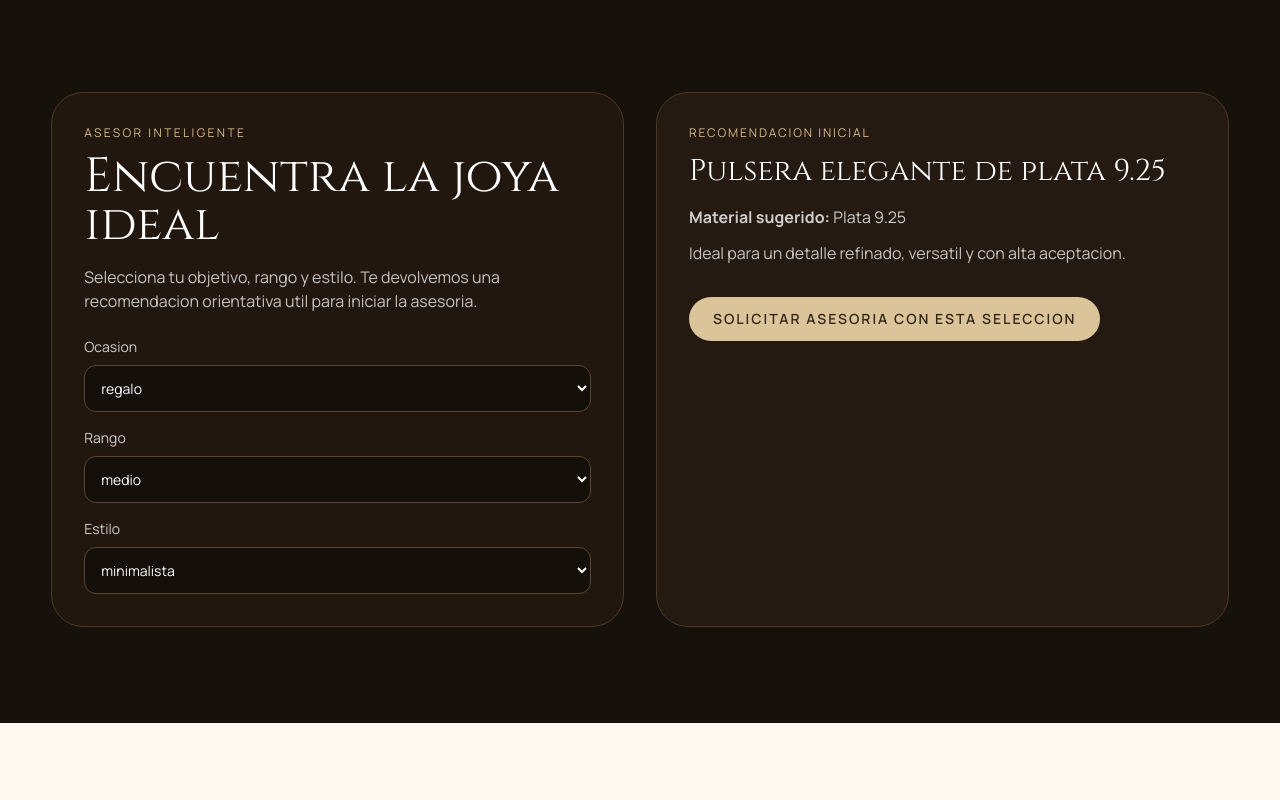
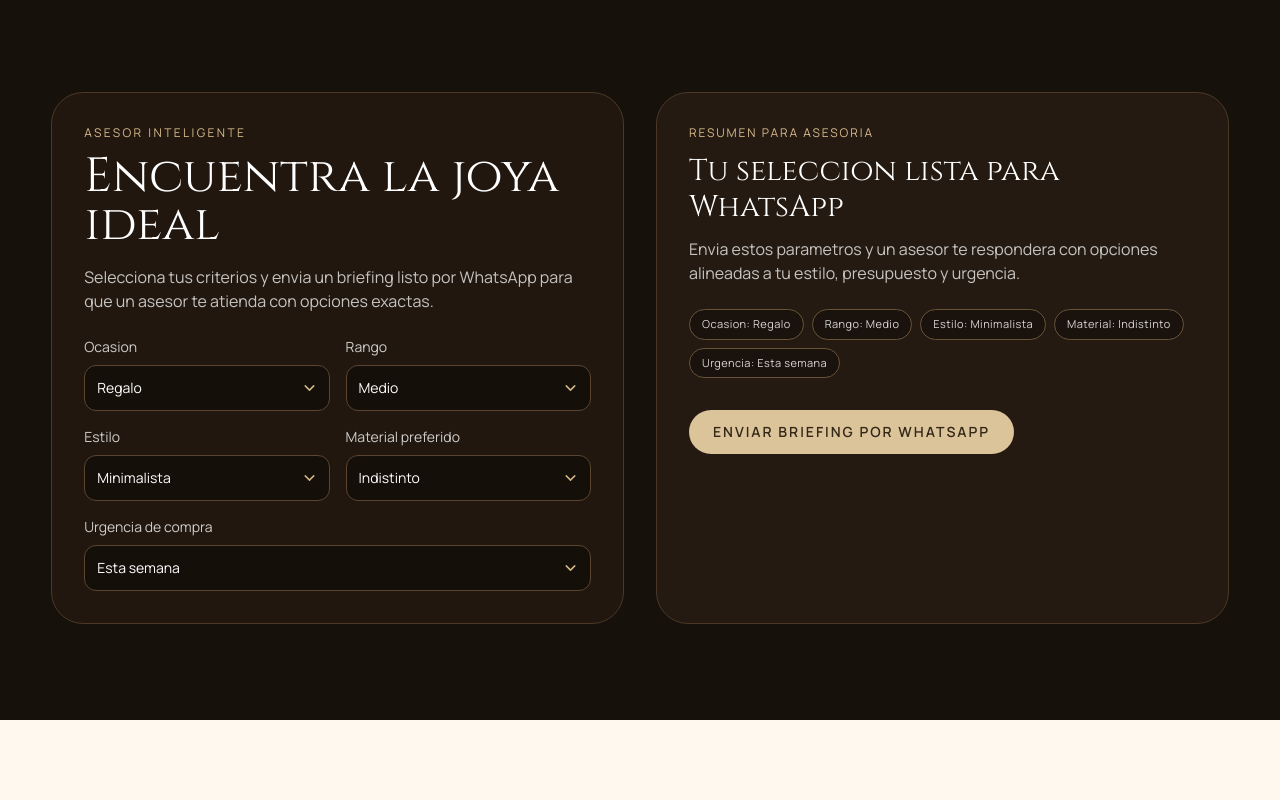
Before and after one commit to DevSebasVelez/joyeria-crespo-jara-web, a Next.js app: page /colecciones in a window 1280 px wide. Shown: the part 1300-2100 px from the top of the page. Built offline with nearby package versions, Linux system fonts and the light colour scheme.

Commit message:
feat: improve smart advisor section

```diff
--- a/app/page.tsx
+++ b/app/page.tsx
@@ -10,6 +10,7 @@ import HomeSignatureSection from "@/components/sections/home/HomeSignatureSectio
 import type { Metadata } from "next";
 import HomeTestimonialsSection from "@/components/sections/home/HomeTestimonialsSection";
 import HomeBuyingGuideSection from "@/components/sections/home/HomeBuyingGuideSection";
+import HomeAdvisorPromoSection from "@/components/sections/home/HomeAdvisorPromoSection";
 
 export const metadata: Metadata = {
   title: "Joyeria Crespo Jara | Inicio",
@@ -22,6 +23,7 @@ export default function Home() {
     <div className="bg-[#f5f1ea]">
       <SiteNavbar />
       <HeroSection />
+      <HomeAdvisorPromoSection />
       <HomeSignatureSection />
       <HomeLuxuryGridSection />
       <HomeMaterialsInsightsSection />
--- a/components/sections/colecciones/ColeccionesAdvisorSection.tsx
+++ b/components/sections/colecciones/ColeccionesAdvisorSection.tsx
@@ -3,43 +3,55 @@
 import { useMemo, useRef, useState } from "react";
 import { useScrollStairReveal } from "@/lib/animations/useScrollStairReveal";
 import gsap from "gsap";
+import { FiChevronDown } from "react-icons/fi";
 
 type Purpose = "regalo" | "uso-diario" | "evento";
 type Budget = "medio" | "alto" | "premium";
 type Style = "clasico" | "moderno" | "minimalista";
+type MaterialPreference = "indistinto" | "oro-750" | "plata-925" | "acero-316";
+type Urgency = "hoy" | "esta-semana" | "este-mes" | "sin-prisa";
 
 const OPTIONS = {
   purpose: ["regalo", "uso-diario", "evento"] as Purpose[],
   budget: ["medio", "alto", "premium"] as Budget[],
   style: ["clasico", "moderno", "minimalista"] as Style[],
+  materialPreference: [
+    "indistinto",
+    "oro-750",
+    "plata-925",
+    "acero-316",
+  ] as MaterialPreference[],
+  urgency: ["hoy", "esta-semana", "este-mes", "sin-prisa"] as Urgency[],
 };
 
-const RECOMMENDATIONS: Record<
-  string,
-  { title: string; material: string; reason: string }
-> = {
-  "regalo-medio-minimalista": {
-    title: "Pulsera elegante de plata 9.25",
-    material: "Plata 9.25",
-    reason: "Ideal para un detalle refinado, versatil y con alta aceptacion.",
-  },
-  "regalo-alto-clasico": {
-    title: "Collar clasico con acabado premium",
-    material: "Oro 750",
-    reason: "Equilibrio entre valor emocional, presencia y durabilidad.",
-  },
-  "evento-premium-moderno": {
-    title: "Set protagonista de gala",
-    material: "Oro 750",
-    reason: "Maxima presencia visual para celebraciones y ocasiones formales.",
-  },
-};
-
-const fallback = {
-  title: "Asesoria personalizada de coleccion",
-  material: "Segun perfil",
-  reason:
-    "Con esta combinacion recomendamos sesion guiada para afinar pieza, talla y acabado.",
+const LABELS = {
+  purpose: {
+    regalo: "Regalo",
+    "uso-diario": "Uso diario",
+    evento: "Evento especial",
+  } satisfies Record<Purpose, string>,
+  budget: {
+    medio: "Medio",
+    alto: "Alto",
+    premium: "Premium",
+  } satisfies Record<Budget, string>,
+  style: {
+    clasico: "Clasico",
+    moderno: "Moderno",
+    minimalista: "Minimalista",
+  } satisfies Record<Style, string>,
+  materialPreference: {
+    indistinto: "Indistinto",
+    "oro-750": "Oro 750",
+    "plata-925": "Plata 9.25",
+    "acero-316": "Acero 3.16",
+  } satisfies Record<MaterialPreference, string>,
+  urgency: {
+    hoy: "Hoy",
+    "esta-semana": "Esta semana",
+    "este-mes": "Este mes",
+    "sin-prisa": "Sin prisa",
+  } satisfies Record<Urgency, string>,
 };
 
 export default function ColeccionesAdvisorSection() {
@@ -49,10 +61,41 @@ export default function ColeccionesAdvisorSection() {
   const [purpose, setPurpose] = useState<Purpose>("regalo");
   const [budget, setBudget] = useState<Budget>("medio");
   const [style, setStyle] = useState<Style>("minimalista");
+  const [materialPreference, setMaterialPreference] =
+    useState<MaterialPreference>("indistinto");
+  const [urgency, setUrgency] = useState<Urgency>("esta-semana");
 
-  const result = useMemo(() => {
-    return RECOMMENDATIONS[`${purpose}-${budget}-${style}`] ?? fallback;
-  }, [purpose, budget, style]);
+  const summaryItems = useMemo(
+    () => [
+      { label: "Ocasion", value: LABELS.purpose[purpose] },
+      { label: "Rango", value: LABELS.budget[budget] },
+      { label: "Estilo", value: LABELS.style[style] },
+      {
+        label: "Material",
+        value: LABELS.materialPreference[materialPreference],
+      },
+      { label: "Urgencia", value: LABELS.urgency[urgency] },
+    ],
+    [purpose, budget, style, materialPreference, urgency],
+  );
+
+  const whatsappMessage = useMemo(() => {
+    const lines = [
+      "Hola, quisiera una asesoria personalizada!",
+      "",
+      "Estoy buscando una joya para:",
+      `- Ocasion: ${LABELS.purpose[purpose]}`,
+      `- Rango: ${LABELS.budget[budget]}`,
+      `- Estilo: ${LABELS.style[style]}`,
+      `- Material preferido: ${LABELS.materialPreference[materialPreference]}`,
+      `- Urgencia: ${LABELS.urgency[urgency]}`,
+      "",
+      "Me gustaria recibir opciones recomendadas segun estos criterios.",
+    ];
+    return lines.join("\n");
+  }, [purpose, budget, style, materialPreference, urgency]);
+
+  const whatsappHref = `https://wa.me/593986517333?text=${encodeURIComponent(whatsappMessage)}`;
 
   useScrollStairReveal(
     rootRef,
@@ -85,7 +128,7 @@ export default function ColeccionesAdvisorSection() {
     }
   };
 
-  const handleSelectFocus = (target: HTMLSelectElement) => {
+  const handleFieldFocus = (target: HTMLSelectElement) => {
     gsap.to(target, {
       borderColor: "#d8bc8d",
       boxShadow: "0 0 0 3px rgba(219,195,154,0.2)",
@@ -94,7 +137,7 @@ export default function ColeccionesAdvisorSection() {
     });
   };
 
-  const handleSelectBlur = (target: HTMLSelectElement) => {
+  const handleFieldBlur = (target: HTMLSelectElement) => {
     gsap.to(target, {
       borderColor: "#5a4530",
       boxShadow: "0 0 0 0 rgba(219,195,154,0)",
@@ -103,8 +146,20 @@ export default function ColeccionesAdvisorSection() {
     });
   };
 
+  const handleSelectionChange = <T extends string>(
+    value: T,
+    setter: (val: T) => void,
+  ) => {
+    setter(value);
+    animateResultRefresh();
+  };
+
   return (
-    <section ref={rootRef} className="bg-[#17110c] py-24">
+    <section
+      ref={rootRef}
+      id="asesor-colecciones"
+      className="scroll-mt-28 bg-[#17110c] py-24"
+    >
       <div className="mx-auto grid w-[min(92%,1200px)] gap-8 lg:grid-cols-2">
         <article className="advisor-form rounded-4xl border border-[#4b3926] bg-[#21170f] p-8">
           <p className="text-xs tracking-[0.2em] text-[#d6b98a] uppercase">
@@ -114,66 +169,146 @@ export default function ColeccionesAdvisorSection() {
             Encuentra la joya ideal
           </h2>
           <p className="mt-4 text-white/74">
-            Selecciona tu objetivo, rango y estilo. Te devolvemos una
-            recomendacion orientativa util para iniciar la asesoria.
+            Selecciona tus criterios y envia un briefing listo por WhatsApp para
+            que un asesor te atienda con opciones exactas.
           </p>
-          <div className="mt-6 grid gap-4">
+          <div className="mt-6 grid gap-4 sm:grid-cols-2">
             <label className="text-sm text-white/78">
               Ocasion
+              <div className="relative mt-2">
                 <select
                   value={purpose}
-                onChange={(e) => {
-                  setPurpose(e.target.value as Purpose);
-                  animateResultRefresh();
-                }}
-                onFocus={(e) => handleSelectFocus(e.currentTarget)}
-                onBlur={(e) => handleSelectBlur(e.currentTarget)}
-                className="mt-2 w-full rounded-xl border border-[#5a4530] bg-[#150f0a] p-3 text-white"
+                  onChange={(e) =>
+                    handleSelectionChange(
+                      e.target.value as Purpose,
+                      setPurpose as (val: Purpose) => void,
+                    )
+                  }
+                  onFocus={(e) => handleFieldFocus(e.currentTarget)}
+                  onBlur={(e) => handleFieldBlur(e.currentTarget)}
+                  className="w-full appearance-none rounded-xl border border-[#5a4530] bg-[#150f0a] py-3 pr-11 pl-3 text-white"
                 >
                   {OPTIONS.purpose.map((item) => (
                     <option key={item} value={item}>
-                    {item}
+                      {LABELS.purpose[item]}
                     </option>
                   ))}
                 </select>
+                <FiChevronDown
+                  className="pointer-events-none absolute top-1/2 right-3 -translate-y-1/2 text-[#d6b98a]"
+                  size={17}
+                />
+              </div>
             </label>
             <label className="text-sm text-white/78">
               Rango
+              <div className="relative mt-2">
                 <select
                   value={budget}
-                onChange={(e) => {
-                  setBudget(e.target.value as Budget);
-                  animateResultRefresh();
-                }}
-                onFocus={(e) => handleSelectFocus(e.currentTarget)}
-                onBlur={(e) => handleSelectBlur(e.currentTarget)}
-                className="mt-2 w-full rounded-xl border border-[#5a4530] bg-[#150f0a] p-3 text-white"
+                  onChange={(e) =>
+                    handleSelectionChange(
+                      e.target.value as Budget,
+                      setBudget as (val: Budget) => void,
+                    )
+                  }
+                  onFocus={(e) => handleFieldFocus(e.currentTarget)}
+                  onBlur={(e) => handleFieldBlur(e.currentTarget)}
+                  className="w-full appearance-none rounded-xl border border-[#5a4530] bg-[#150f0a] py-3 pr-11 pl-3 text-white"
                 >
                   {OPTIONS.budget.map((item) => (
                     <option key={item} value={item}>
-                    {item}
+                      {LABELS.budget[item]}
                     </option>
                   ))}
                 </select>
+                <FiChevronDown
+                  className="pointer-events-none absolute top-1/2 right-3 -translate-y-1/2 text-[#d6b98a]"
+                  size={17}
+                />
+              </div>
             </label>
             <label className="text-sm text-white/78">
               Estilo
+              <div className="relative mt-2">
                 <select
                   value={style}
-                onChange={(e) => {
-                  setStyle(e.target.value as Style);
-                  animateResultRefresh();
-                }}
-                onFocus={(e) => handleSelectFocus(e.currentTarget)}
-                onBlur={(e) => handleSelectBlur(e.currentTarget)}
-                className="mt-2 w-full rounded-xl border border-[#5a4530] bg-[#150f0a] p-3 text-white"
+                  onChange={(e) =>
+                    handleSelectionChange(
+                      e.target.value as Style,
+                      setStyle as (val: Style) => void,
+                    )
+                  }
+                  onFocus={(e) => handleFieldFocus(e.currentTarget)}
+                  onBlur={(e) => handleFieldBlur(e.currentTarget)}
+                  className="w-full appearance-none rounded-xl border border-[#5a4530] bg-[#150f0a] py-3 pr-11 pl-3 text-white"
                 >
                   {OPTIONS.style.map((item) => (
                     <option key={item} value={item}>
-                    {item}
+                      {LABELS.style[item]}
                     </option>
                   ))}
                 </select>
+                <FiChevronDown
+                  className="pointer-events-none absolute top-1/2 right-3 -translate-y-1/2 text-[#d6b98a]"
+                  size={17}
+                />
+              </div>
+            </label>
+            <label className="text-sm text-white/78">
+              Material preferido
+              <div className="relative mt-2">
+                <select
+                  value={materialPreference}
+                  onChange={(e) =>
+                    handleSelectionChange(
+                      e.target.value as MaterialPreference,
+                      setMaterialPreference as (
+                        val: MaterialPreference,
+                      ) => void,
+                    )
+                  }
+                  onFocus={(e) => handleFieldFocus(e.currentTarget)}
+                  onBlur={(e) => handleFieldBlur(e.currentTarget)}
+                  className="w-full appearance-none rounded-xl border border-[#5a4530] bg-[#150f0a] py-3 pr-11 pl-3 text-white"
+                >
+                  {OPTIONS.materialPreference.map((item) => (
+                    <option key={item} value={item}>
+                      {LABELS.materialPreference[item]}
+                    </option>
+                  ))}
+                </select>
+                <FiChevronDown
+                  className="pointer-events-none absolute top-1/2 right-3 -translate-y-1/2 text-[#d6b98a]"
+                  size={17}
+                />
+              </div>
+            </label>
+            <label className="text-sm text-white/78 sm:col-span-2">
+              Urgencia de compra
+              <div className="relative mt-2">
+                <select
+                  value={urgency}
+                  onChange={(e) =>
+                    handleSelectionChange(
+                      e.target.value as Urgency,
+                      setUrgency as (val: Urgency) => void,
+                    )
+                  }
+                  onFocus={(e) => handleFieldFocus(e.currentTarget)}
+                  onBlur={(e) => handleFieldBlur(e.currentTarget)}
+                  className="w-full appearance-none rounded-xl border border-[#5a4530] bg-[#150f0a] py-3 pr-11 pl-3 text-white"
+                >
+                  {OPTIONS.urgency.map((item) => (
+                    <option key={item} value={item}>
+                      {LABELS.urgency[item]}
+                    </option>
+                  ))}
+                </select>
+                <FiChevronDown
+                  className="pointer-events-none absolute top-1/2 right-3 -translate-y-1/2 text-[#d6b98a]"
+                  size={17}
+                />
+              </div>
             </label>
           </div>
         </article>
@@ -188,20 +323,32 @@ export default function ColeccionesAdvisorSection() {
             className="pointer-events-none absolute -inset-10 bg-[radial-gradient(circle_at_center,rgba(219,195,154,0.3),transparent_60%)] opacity-0"
           />
           <p className="text-xs tracking-[0.16em] text-[#d6b98a] uppercase">
-            Recomendacion inicial
+            Resumen para asesoria
           </p>
-          <h3 className="mt-3 text-3xl text-white">{result.title}</h3>
-          <p className="mt-4 text-white/78">
-            <strong>Material sugerido:</strong> {result.material}
+          <h3 className="mt-3 text-3xl text-white">
+            Tu seleccion lista para WhatsApp
+          </h3>
+          <p className="mt-3 text-white/74">
+            Envia estos parametros y un asesor te respondera con opciones
+            alineadas a tu estilo, presupuesto y urgencia.
           </p>
-          <p className="mt-3 text-white/74">{result.reason}</p>
+          <div className="mt-6 flex flex-wrap gap-2">
+            {summaryItems.map((item) => (
+              <span
+                key={item.label}
+                className="rounded-full border border-[#6a5237] bg-[#1a120c] px-3 py-1.5 text-[11px] tracking-[0.04em] text-white/82"
+              >
+                {item.label}: {item.value}
+              </span>
+            ))}
+          </div>
           <a
-            href="https://wa.me/593986517333"
+            href={whatsappHref}
             target="_blank"
             rel="noopener noreferrer"
             className="mt-8 inline-flex rounded-full bg-[#dbc39a] px-6 py-3 text-sm font-semibold tracking-[0.14em] text-[#332717] uppercase"
           >
-            Solicitar asesoria con esta seleccion
+            Enviar briefing por WhatsApp
           </a>
         </article>
       </div>
```
Also changed, not shown: components/layout/SiteNavbar.tsx (+15 -0 lines), components/sections/home/HomeAdvisorPromoSection.tsx (added, +28 -0 lines). Lines whose indentation alone changed are shown as unchanged.
